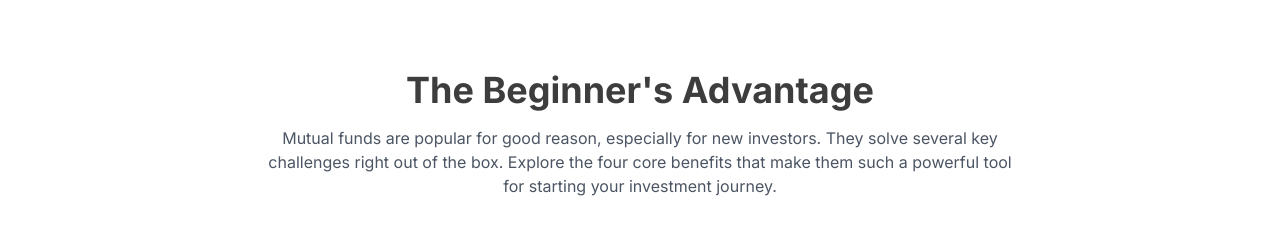
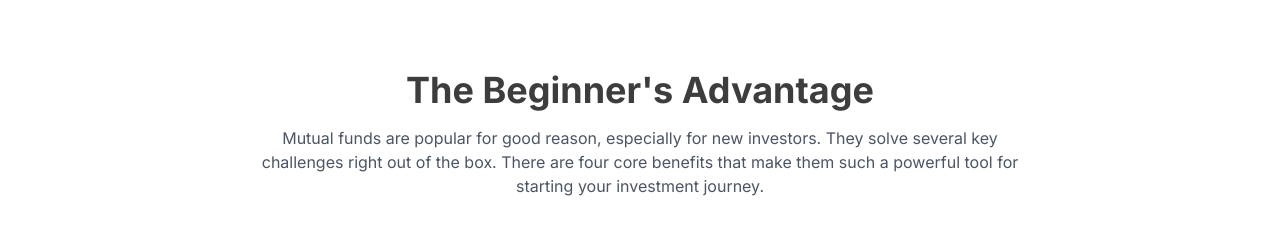
Before and after one commit to yyyprojects/mutualfund5, a plain HTML site: page index.html in a window 1280 px wide. Shown: the part 1420-1663 px from the top of the page. Drawn offline with nearby package versions, Linux system fonts and the light colour scheme.

Commit message:
Update index.html

```diff
--- a/index.html
+++ b/index.html
@@ -113,7 +113,7 @@
             <div class="container mx-auto px-6">
                 <div class="text-center max-w-3xl mx-auto mb-12">
                     <h3 class="text-3xl md:text-4xl font-bold mb-4">The Beginner's Advantage</h3>
-                    <p class="text-gray-600">Mutual funds are popular for good reason, especially for new investors. They solve several key challenges right out of the box. Explore the four core benefits that make them such a powerful tool for starting your investment journey.</p>
+                    <p class="text-gray-600">Mutual funds are popular for good reason, especially for new investors. They solve several key challenges right out of the box. There are four core benefits that make them such a powerful tool for starting your investment journey.</p>
                 </div>
                 <div class="grid grid-cols-1 sm:grid-cols-2 lg:grid-cols-4 gap-8">
                     <div class="interactive-card bg-[#F8F7F4] p-6 rounded-lg text-center">
```
